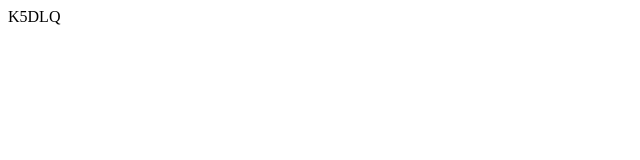
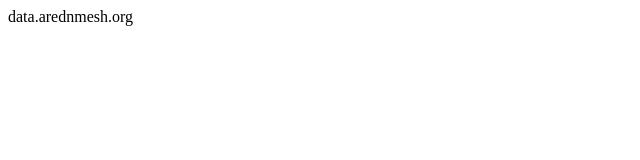
Before and after one commit to aredn/otis, a plain HTML site: page mnt/data/www/index.html in a window 1280 px wide. Shown: the full height of the page, 0-640 px from the left. Drawn offline with Linux system fonts and the light colour scheme.

Commit message:
updated index.html

```diff
--- a/mnt/data/www/index.html
+++ b/mnt/data/www/index.html
@@ -1,5 +1,5 @@
 <html>
 <body>
-K5DLQ
+data.arednmesh.org
 </body>
 </html>
```
